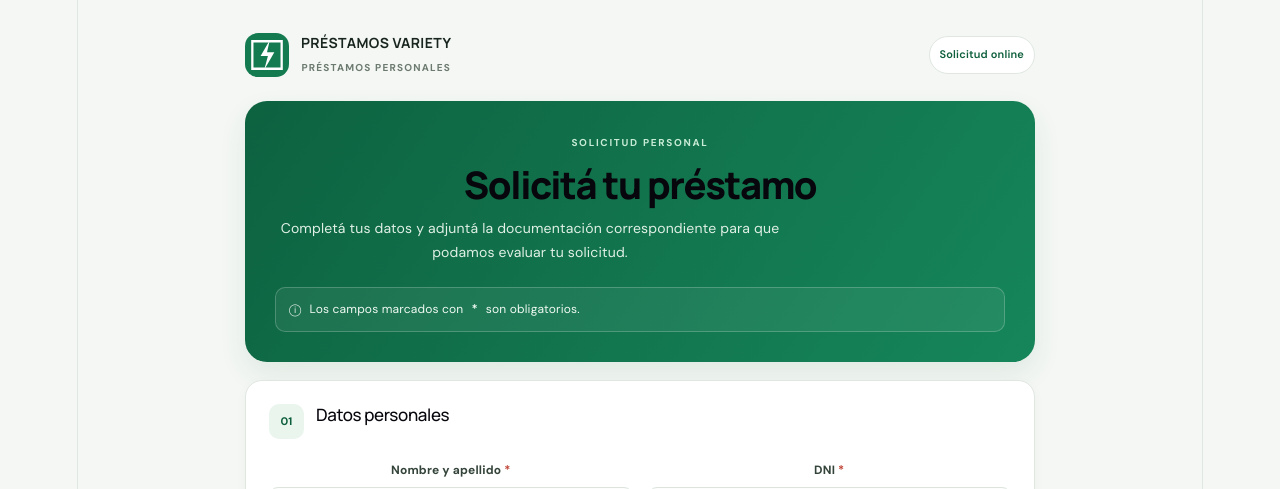
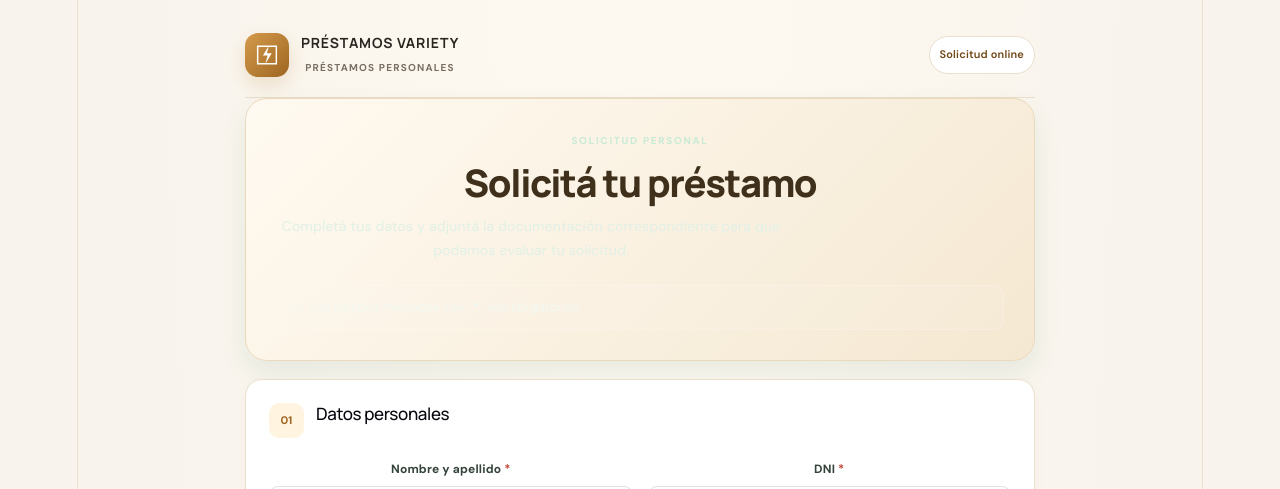
Before and after one commit to ElectroVariety/electro-variety-prestamos, a React (Vite) app: page / in a window 1280 px wide. Shown: the top 489 px of the page. Built offline with nearby package versions, Linux system fonts and the light colour scheme; no server answers.

Commit message:
Refresh Préstamos Variety form styling

```diff
--- a/src/App.css
+++ b/src/App.css
@@ -629,3 +629,20 @@ select:focus-visible {
     transition-duration: 0.01ms !important;
   }
 }
+
+
+/* Préstamos Variety visual refresh */
+:root { --green: #b87b2f; --green-dark: #704615; --green-soft: #fff4df; --border: #eadfcd; --muted: #796f62; background: #f8f4ed; color: #29251f; }
+body { background: radial-gradient(ellipse at 50% -20%, #fffaf1 0, #f8f4ed 58%); }
+.app-shell { max-width: 850px; }
+.brand-header { border-bottom: 1px solid #eadfcd; padding-bottom: 18px; }
+.brand-mark { background: linear-gradient(135deg, #d49b4c, #9e6521); color: white; box-shadow: 0 8px 20px #b87b2f33; }
+.brand-mark svg { width: 28px; height: 28px; }
+.brand-name strong { letter-spacing: .06em; }
+.hero { background: linear-gradient(135deg, #fffaf1, #f5e8d2); border: 1px solid #ebd9bd; }
+.hero h1 { color: #3f301c; }
+.section-number { color: #9e6521; background: #fff4df; }
+.amount-card { border-color: #d9b87e; background: linear-gradient(145deg, #fffaf1, #fff1d8); }
+.submit-button, button[type="submit"] { background: linear-gradient(135deg, #bd8134, #8d5b20); }
+.submit-button:hover, button[type="submit"]:hover { filter: brightness(.96); }
+@media (max-width: 560px) { .brand-name strong { letter-spacing: .035em; } }
```
